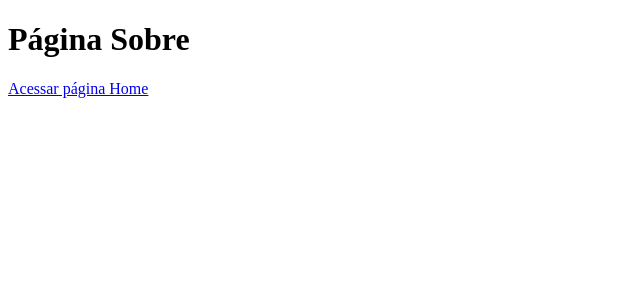
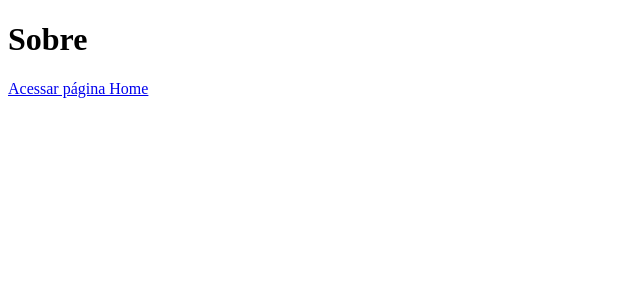
Before and after one commit to cabraldasilvac/ideia-unica, a Next.js app: page /sobre in a window 1280 px wide. Shown: the top 300 px of the page, without its empty margins (0-640 px from the left). Built offline with nearby package versions, Linux system fonts and the light colour scheme.

Commit message:
Atualizando as páginas

```diff
--- a/pages/index.js
+++ b/pages/index.js
@@ -2,7 +2,7 @@ import { useState } from 'react';
 import Link from 'next/link';
 
 function Home(){
-    return(<div><h1>Página Home</h1>
+    return(<div><h1>Home</h1>
     <Link href="/sobre">
         <a>Acessar página Sobre</a>
         </Link>
--- a/pages/sobre.js
+++ b/pages/sobre.js
@@ -2,7 +2,7 @@ import { useState } from 'react';
 import Link from 'next/link';
 
 function Sobre(){
-    return(<div><h1>Página Sobre</h1>
+    return(<div><h1>Sobre</h1>
     <Link href="/">
         <a>Acessar página Home</a>
         </Link>
```
